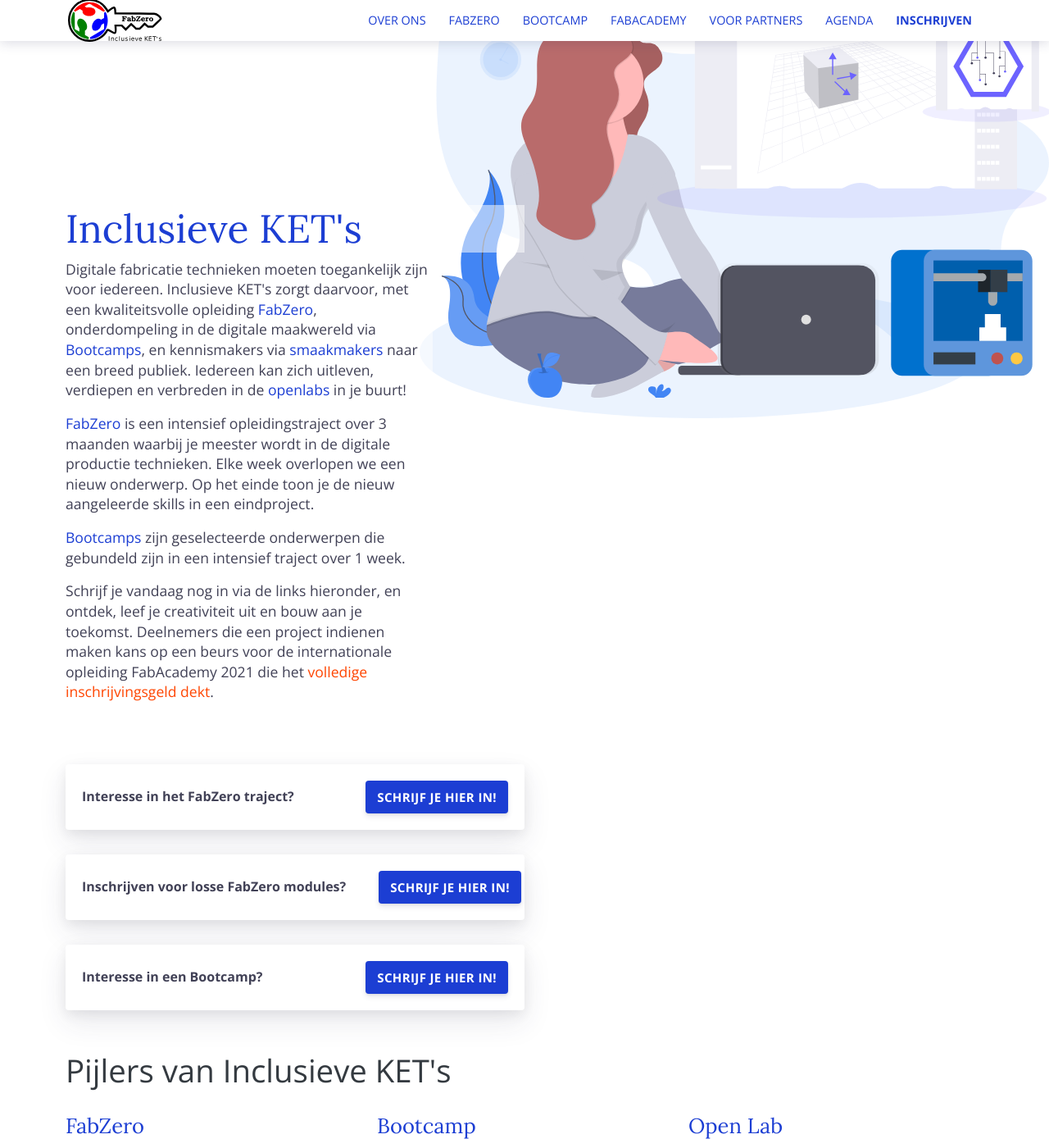
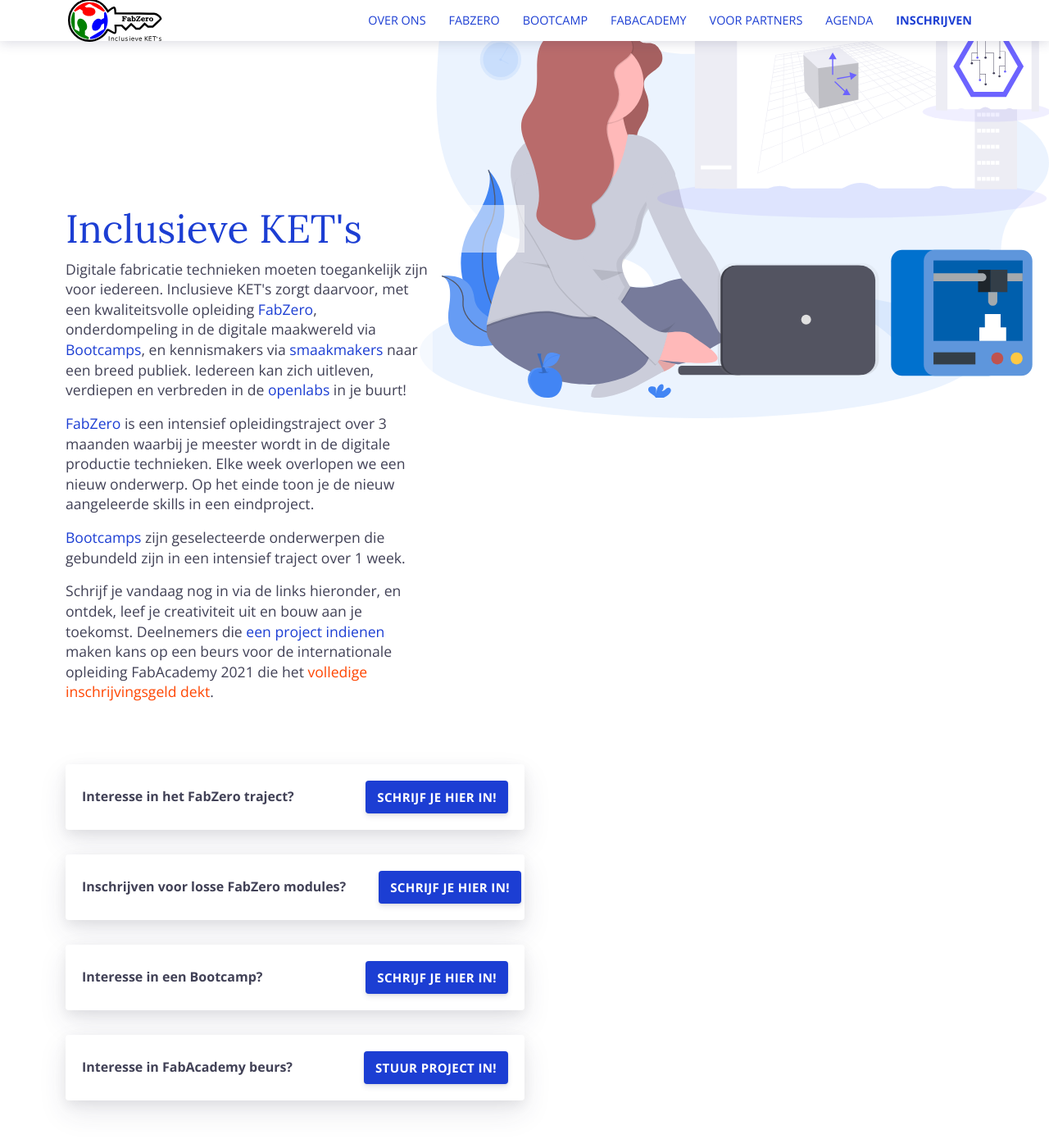
Before and after one commit to IngegnoMakerSpace/inclusievekets, a Jekyll site: the page built from index.html, in a window 1280 px wide and 1400 px high. Shown: the whole window at 82% size. Built offline with Jekyll 4.4.1, drawn with Linux system fonts in a browser that asks for light colours.

Commit message:
Add relative link and button to submit project

```diff
--- a/index.html
+++ b/index.html
@@ -12,7 +12,7 @@
       <p>
       <a href="{{ site.baseurl }}/services/FabZero/">FabZero</a> is een intensief opleidingstraject over 3 maanden waarbij je meester wordt in de digitale productie technieken. Elke week overlopen we een nieuw onderwerp. Op het einde toon je de nieuw aangeleerde skills in een eindproject.</p>
       <p><a href="{{ site.baseurl }}/bootcamp">Bootcamps</a> zijn geselecteerde onderwerpen die gebundeld zijn in een intensief traject over 1 week.</p>
-      <p>Schrijf je vandaag nog in via de links hieronder, en ontdek, leef je creativiteit uit en bouw aan je toekomst. Deelnemers die een project indienen maken kans op een beurs voor de internationale opleiding FabAcademy 2021 die het <span style="color:orangered">volledige inschrijvingsgeld dekt</span>.</p>
+      <p>Schrijf je vandaag nog in via de links hieronder, en ontdek, leef je creativiteit uit en bouw aan je toekomst. Deelnemers die <a href="{{ site.baseurl }}/fabacademy#studiebeurs">een project indienen</a> maken kans op een beurs voor de internationale opleiding FabAcademy 2021 die het <span style="color:orangered">volledige inschrijvingsgeld dekt</span>.</p>
   </div>
 </div>
 
@@ -56,6 +56,18 @@
   </div>
 </div>
 
+<div class="container pt-3">
+  <div class="call">
+    <div class="call-box-top">
+      <div class="call-phone"><strong>Interesse in FabAcademy beurs? </strong>  </div>
+
+    </div>
+    <div class="call-box-bottom">
+      <a href="{{ site.baseurl }}/fabacademy#studiebeurs" class="button">Stuur project In!</a>
+
+    </div>
+  </div>
+</div>
 
 <!-- Pijlers van inclusieve kets-->
 <div class="container pt-8 pt-md-5">
```
Also changed, not shown: _pages/fabacademy.md (+1 -0 lines).
